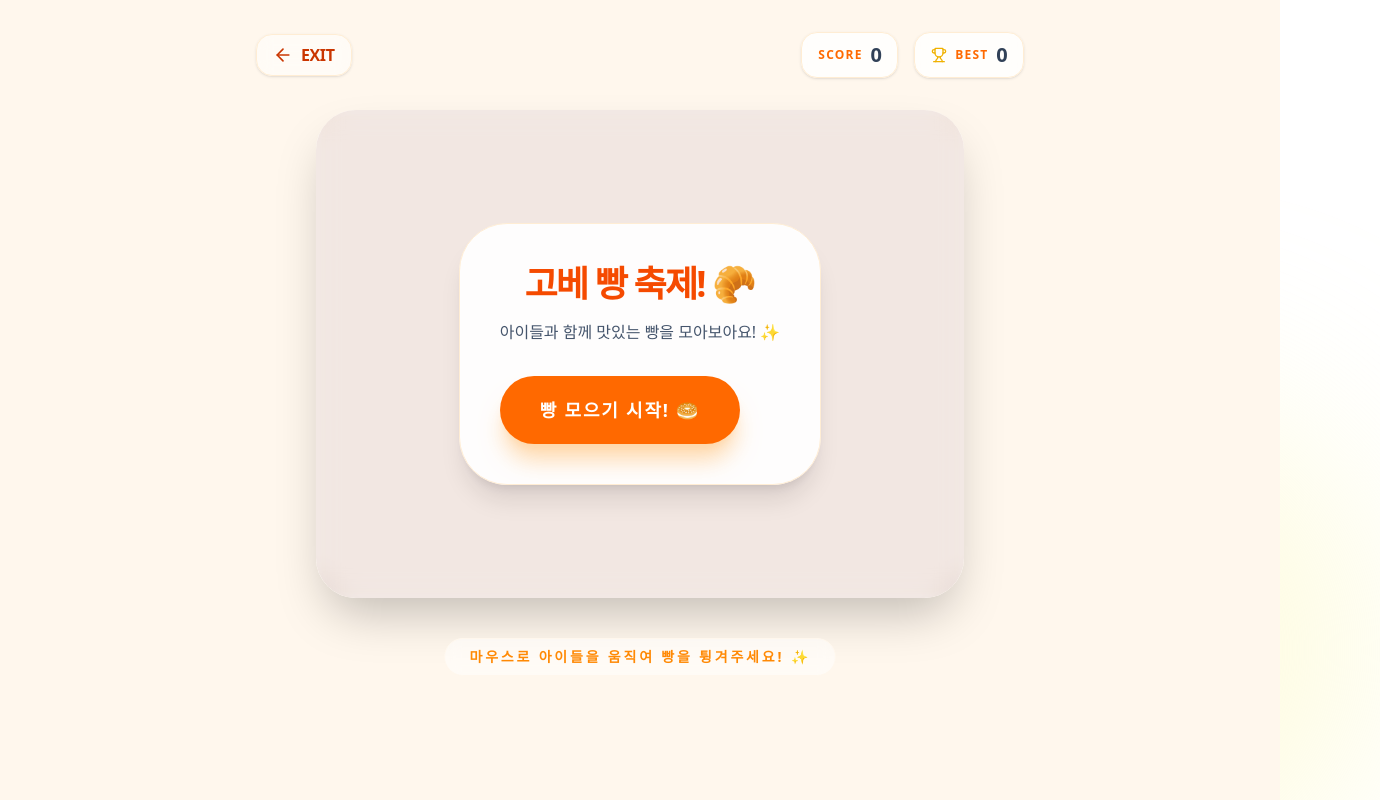
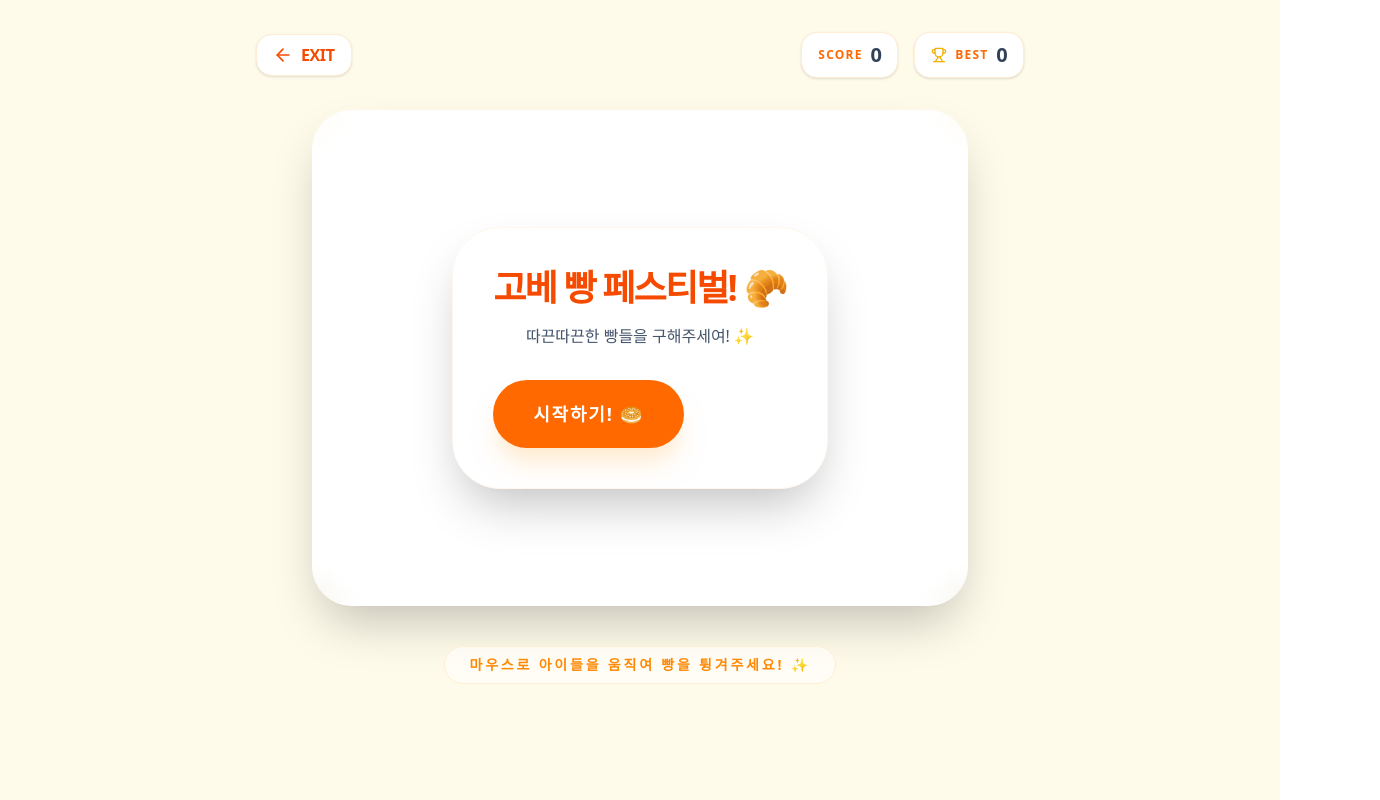
Before and after one commit to hellojj0929/tour, a React (Vite) app: page /game/breakout in a window 1280 px wide. Shown: the top 800 px of the page, 1380 px wide, since content can reach past the window. Built offline with nearby package versions, Linux system fonts and the light colour scheme.

Commit message:
feat: implement clean Sunny Bakery theme for better visibility

```diff
--- a/src/components/BreakoutGame.jsx
+++ b/src/components/BreakoutGame.jsx
@@ -4,13 +4,11 @@ import { Link } from 'react-router-dom';
 
 import paddleImage from '../assets/paddle_custom.png';
 import paddleHitImage from '../assets/paddle_hit.png';
-import gameBgImage from '../assets/game_bg.png';
 
 const BreakoutGame = () => {
     const canvasRef = useRef(null);
     const paddleImgRef = useRef(null);
     const paddleHitImgRef = useRef(null);
-    const bgImgRef = useRef(null);
     const hitTimerRef = useRef(0);
     const [gameState, setGameState] = useState('START'); // START, PLAYING, GAMEOVER, WON
     const [score, setScore] = useState(0);
@@ -25,7 +23,7 @@ const BreakoutGame = () => {
     const BRICK_WIDTH = 60;
     const BRICK_HEIGHT = 60;
     const BRICK_PADDING = 4;
-    const BRICK_OFFSET_TOP = 25;
+    const BRICK_OFFSET_TOP = 30;
     const BRICK_OFFSET_LEFT = 10;
 
     const BREAD_EMOJIS = ['🍞', '🥐', '🥖', '🥨', '🥯', '🥞', '🍩', '🧁', '🍰'];
@@ -35,7 +33,7 @@ const BreakoutGame = () => {
     const ballRef = useRef({ x: 0, y: 0, dx: 3, dy: -3 });
     const bricksRef = useRef([]);
 
-    // Load assets
+    // Load assets and process transparency
     useEffect(() => {
         const removeWhiteBackground = (img) => {
             const canvas = document.createElement('canvas');
@@ -64,12 +62,6 @@ const BreakoutGame = () => {
 
         loadPaddle(paddleImage, paddleImgRef);
         loadPaddle(paddleHitImage, paddleHitImgRef);
-
-        const bgImg = new Image();
-        bgImg.src = gameBgImage;
-        bgImg.onload = () => {
-            bgImgRef.current = bgImg;
-        };
     }, []);
 
     const initBricks = () => {
@@ -102,14 +94,22 @@ const BreakoutGame = () => {
 
         ctx.clearRect(0, 0, canvas.width, canvas.height);
 
-        // Draw Background
-        if (bgImgRef.current) {
-            ctx.drawImage(bgImgRef.current, 0, 0, canvas.width, canvas.height);
-            ctx.fillStyle = 'rgba(255, 255, 255, 0.2)';
-            ctx.fillRect(0, 0, canvas.width, canvas.height);
-        } else {
-            ctx.fillStyle = '#fef3c7'; // Warm bread-like yellow
-            ctx.fillRect(0, 0, canvas.width, canvas.height);
+        // Draw Warm Gradient Background (Bakery Garden Vibe)
+        const bgGradient = ctx.createRadialGradient(
+            canvas.width / 2, canvas.height / 3, 50,
+            canvas.width / 2, canvas.height / 2, canvas.width / 1.2
+        );
+        bgGradient.addColorStop(0, '#fffbeb'); // light cream
+        bgGradient.addColorStop(1, '#ffedd5'); // soft orange
+        ctx.fillStyle = bgGradient;
+        ctx.fillRect(0, 0, canvas.width, canvas.height);
+
+        // Draw Subtle Deco - soft sparkles
+        ctx.fillStyle = 'rgba(255, 255, 255, 0.5)';
+        for (let i = 0; i < 5; i++) {
+            ctx.beginPath();
+            ctx.arc(100 + i * 120, 100 + ((i * 30) % 150), 2, 0, Math.PI * 2);
+            ctx.fill();
         }
 
         // Draw Bricks (Bread Emojis)
@@ -122,14 +122,16 @@ const BreakoutGame = () => {
                     b.x = brickX;
                     b.y = brickY;
 
-                    // Draw Emoji directly on background (Transparent)
+                    // Super Sharp Emoji Rendering
+                    ctx.save();
                     ctx.shadowBlur = 0;
-                    ctx.globalAlpha = 1.0; // Reset alpha to full
-                    ctx.fillStyle = '#000'; // Reset fill style to solid
-                    ctx.font = '54px sans-serif'; // Slightly larger for better visibility
+                    ctx.globalAlpha = 1.0;
+                    ctx.fillStyle = '#000';
+                    ctx.font = '54px sans-serif';
                     ctx.textAlign = 'center';
                     ctx.textBaseline = 'middle';
                     ctx.fillText(b.emoji, Math.floor(brickX + BRICK_WIDTH / 2), Math.floor(brickY + BRICK_HEIGHT / 2));
+                    ctx.restore();
                 }
             }
         }
@@ -137,9 +139,9 @@ const BreakoutGame = () => {
         // Draw Ball
         ctx.beginPath();
         ctx.arc(ballRef.current.x, ballRef.current.y, BALL_RADIUS, 0, Math.PI * 2);
-        ctx.fillStyle = "#fbbf24"; // Honey yellow ball
-        ctx.shadowBlur = 15;
-        ctx.shadowColor = "rgba(251, 191, 36, 0.5)";
+        ctx.fillStyle = "#f59e0b"; // Golden honey ball
+        ctx.shadowBlur = 10;
+        ctx.shadowColor = "rgba(245, 158, 11, 0.4)";
         ctx.fill();
         ctx.shadowBlur = 0;
         ctx.closePath();
@@ -150,7 +152,7 @@ const BreakoutGame = () => {
             : paddleImgRef.current;
 
         if (currentImg) {
-            ctx.shadowBlur = 20;
+            ctx.shadowBlur = 15;
             ctx.shadowColor = 'rgba(0,0,0,0.1)';
             ctx.drawImage(
                 currentImg,
@@ -255,21 +257,18 @@ const BreakoutGame = () => {
     };
 
     return (
-        <div className="min-h-screen bg-orange-50 text-slate-800 flex flex-col items-center p-8 font-sans overflow-hidden">
-            <div className="absolute top-[-100px] left-[-100px] w-[500px] h-[500px] bg-orange-200/50 rounded-full blur-[100px] -z-10"></div>
-            <div className="absolute bottom-[-100px] right-[-100px] w-[500px] h-[500px] bg-yellow-100/50 rounded-full blur-[100px] -z-10"></div>
-
+        <div className="min-h-screen bg-[#fffbeb] text-slate-800 flex flex-col items-center p-8 font-sans overflow-hidden">
             <div className="max-w-3xl w-full flex justify-between items-center mb-8 relative z-10">
-                <Link to="/game" className="flex items-center gap-2 text-orange-700 hover:text-orange-900 transition-colors bg-white/50 px-4 py-2 rounded-2xl backdrop-blur-sm border border-orange-100 shadow-sm">
+                <Link to="/game" className="flex items-center gap-2 text-orange-600 hover:text-orange-700 transition-colors bg-white px-4 py-2 rounded-2xl border border-orange-100 shadow-sm font-bold">
                     <ArrowLeft size={20} />
-                    <span className="font-bold tracking-tight uppercase">Exit</span>
+                    <span className="tracking-tight uppercase">Exit</span>
                 </Link>
                 <div className="flex gap-4">
-                    <div className="bg-white/80 backdrop-blur-sm px-4 py-2 rounded-2xl border border-orange-100 shadow-sm font-black tracking-tighter flex items-center gap-2">
+                    <div className="bg-white px-4 py-2 rounded-2xl border border-orange-100 shadow-sm font-black tracking-tighter flex items-center gap-2">
                         <span className="text-orange-500 text-xs uppercase tracking-widest">Score</span>
                         <span className="text-xl text-slate-700">{score}</span>
                     </div>
-                    <div className="bg-white/80 backdrop-blur-sm px-4 py-2 rounded-2xl border border-orange-100 shadow-sm font-black tracking-tighter flex items-center gap-2">
+                    <div className="bg-white px-4 py-2 rounded-2xl border border-orange-100 shadow-sm font-black tracking-tighter flex items-center gap-2">
                         <Trophy size={16} className="text-yellow-500" />
                         <span className="text-orange-500 text-xs uppercase tracking-widest">Best</span>
                         <span className="text-xl text-slate-700">{highScore}</span>
@@ -282,45 +281,45 @@ const BreakoutGame = () => {
                     ref={canvasRef}
                     width={640}
                     height={480}
-                    className="bg-white/80 rounded-[2.5rem] border-4 border-white shadow-2xl cursor-none overflow-hidden"
+                    className="bg-white rounded-[2.5rem] border-8 border-white shadow-2xl cursor-none overflow-hidden"
                     onMouseMove={handleMouseMove}
                 />
 
                 {gameState !== 'PLAYING' && (
-                    <div className="absolute inset-0 bg-orange-900/10 backdrop-blur-md rounded-[2.5rem] flex flex-col items-center justify-center p-8 text-center animate-in fade-in zoom-in duration-300">
+                    <div className="absolute inset-0 bg-white/20 backdrop-blur-md rounded-[2.5rem] flex flex-col items-center justify-center p-8 text-center animate-in fade-in zoom-in duration-300">
                         {gameState === 'START' && (
-                            <div className="bg-white/90 p-10 rounded-[3rem] shadow-xl border border-orange-100">
-                                <h2 className="text-4xl font-black mb-4 tracking-tighter text-orange-600 uppercase">고베 빵 축제! 🥐</h2>
-                                <p className="text-slate-600 mb-8 font-medium">아이들과 함께 맛있는 빵을 모아보아요! ✨</p>
+                            <div className="bg-white p-10 rounded-[3rem] shadow-2xl border border-orange-50">
+                                <h2 className="text-4xl font-black mb-4 tracking-tighter text-orange-600 uppercase">고베 빵 페스티벌! 🥐</h2>
+                                <p className="text-slate-600 mb-8 font-medium">따끈따끈한 빵들을 구해주세여! ✨</p>
                                 <button
                                     onClick={startGame}
-                                    className="bg-orange-500 hover:bg-orange-600 text-white px-10 py-5 rounded-[2.5rem] font-black tracking-widest text-lg shadow-xl shadow-orange-200 transition-all active:scale-95 flex items-center gap-3"
+                                    className="bg-orange-500 hover:bg-orange-600 text-white px-10 py-5 rounded-[2.5rem] font-black tracking-widest text-lg shadow-xl shadow-orange-100 transition-all active:scale-95 flex items-center gap-3"
                                 >
-                                    빵 모으기 시작! 🥯
+                                    시작하기! 🥯
                                 </button>
                             </div>
                         )}
                         {gameState === 'GAMEOVER' && (
-                            <div className="bg-white/90 p-10 rounded-[3rem] shadow-xl border border-orange-100">
+                            <div className="bg-white p-10 rounded-[3rem] shadow-2xl border border-red-50">
                                 <h2 className="text-5xl font-black mb-2 tracking-tighter text-red-500">아쉬워요!</h2>
-                                <p className="text-slate-600 mb-8 font-medium">빵을 떨어뜨렸어요. 다시 도전해볼까요?</p>
+                                <p className="text-slate-600 mb-8 font-medium">빵이 바닥에 떨어졌어요! 🥖</p>
                                 <button
                                     onClick={startGame}
-                                    className="flex items-center gap-2 bg-slate-100 hover:bg-slate-200 text-slate-700 px-8 py-4 rounded-[2rem] font-black tracking-widest text-sm border border-white shadow-sm transition-all active:scale-95"
+                                    className="flex items-center gap-2 bg-slate-100 hover:bg-slate-200 text-slate-700 px-8 py-4 rounded-[2rem] font-black tracking-widest text-sm transition-all active:scale-95"
                                 >
                                     <RefreshCw size={18} /> 재도전!
                                 </button>
                             </div>
                         )}
                         {gameState === 'WON' && (
-                            <div className="bg-white/90 p-10 rounded-[3rem] shadow-xl border border-orange-100">
-                                <h2 className="text-5xl font-black mb-2 tracking-tighter text-emerald-500">미션 성공! 🎉</h2>
-                                <p className="text-slate-600 mb-8 font-medium">모든 빵을 맛있게 모았어요! 대단해요!</p>
+                            <div className="bg-white p-10 rounded-[3rem] shadow-2xl border border-emerald-50">
+                                <h2 className="text-5xl font-black mb-2 tracking-tighter text-emerald-500">성공! 🎉</h2>
+                                <p className="text-slate-600 mb-8 font-medium">모든 빵을 맛있게 모았어용!</p>
                                 <button
                                     onClick={startGame}
-                                    className="flex items-center gap-2 bg-orange-500 hover:bg-orange-600 text-white px-8 py-4 rounded-[2rem] font-black tracking-widest text-sm shadow-xl shadow-orange-200 transition-all active:scale-95"
+                                    className="flex items-center gap-2 bg-orange-500 hover:bg-orange-600 text-white px-8 py-4 rounded-[2rem] font-black tracking-widest text-sm shadow-xl shadow-orange-100 transition-all active:scale-95"
                                 >
-                                    다시 하기
+                                    한 번 더 하기!
                                 </button>
                             </div>
                         )}
@@ -328,7 +327,7 @@ const BreakoutGame = () => {
                 )}
             </div>
 
-            <div className="mt-10 text-orange-400 text-sm font-bold tracking-[0.2em] uppercase bg-white/50 px-6 py-2 rounded-full backdrop-blur-sm border border-orange-50">
+            <div className="mt-10 text-orange-400 text-sm font-bold tracking-[0.2em] uppercase bg-white/50 px-6 py-2 rounded-full backdrop-blur-sm border border-orange-100">
                 마우스로 아이들을 움직여 빵을 튕겨주세요! ✨
             </div>
         </div>
```
